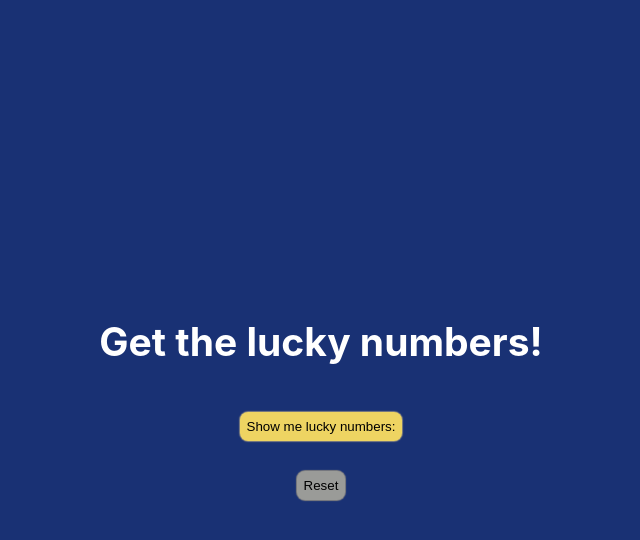
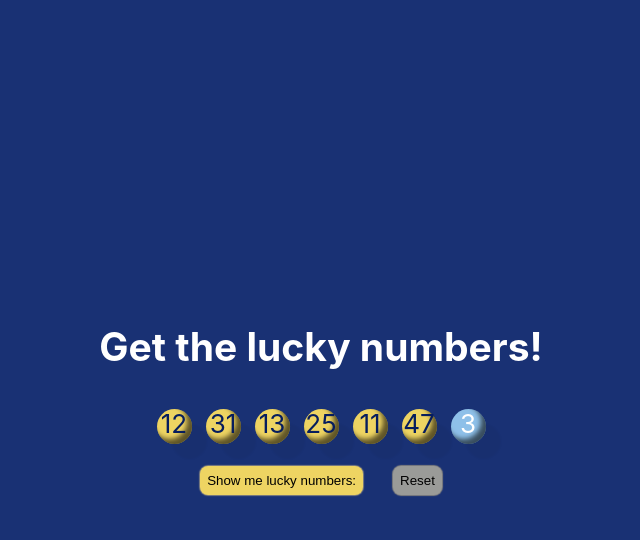
Before and after one commit to PaulinaLL/react-lotto, a React (Create React App) app: page / in a window 1280 px wide. Both pictures are taken after a click on the button "Show me lucky numbers:". Shown: the top 540 px of the page, without its empty margins (319-959 px from the left). Built offline with nearby package versions, Linux system fonts and the light colour scheme.

Commit message:
Add logic to the LuckyNumbers Component

```diff
--- a/src/Components/LottoNumbers/index.js
+++ b/src/Components/LottoNumbers/index.js
@@ -1,4 +1,5 @@
 import React from "react";
+import { getRandomNum, getRandomNumbers } from "../../helpers";
 
 class LuckyNumbers extends React.Component {
   constructor(props) {
@@ -6,22 +7,44 @@ class LuckyNumbers extends React.Component {
 
     this.state = {
       numbers: [],
-      number: null,
+      luckyNumber: null,
     };
 
     this.handleClick = this.handleClick.bind(this);
     this.resetClick = this.resetClick.bind(this);
   }
-  handleClick() {}
 
-  resetClick() {}
+  handleClick() {
+    this.setState({
+      numbers: getRandomNumbers(6),
+      luckyNumber: getRandomNum(1, 11),
+    });
+  }
+
+  resetClick() {
+    this.setState({
+      numbers: [],
+      luckyNumber: null,
+    });
+  }
 
   render() {
     return (
       <>
-        <div className="numbers"></div>
-        <button>Show me lucky numbers:</button>
-        <button>Reset</button>
+        <div className="numbers">
+          {this.state.numbers.map((num, index) => {
+            return (
+              <div className="number balls" key={index}>
+                {num}
+              </div>
+            );
+          })}
+          <div>{this.state.luckyNumber}</div>
+        </div>
+        <div className="buttons">
+          <button onClick={this.handleClick}>Show me lucky numbers:</button>
+          <button onClick={this.resetClick}>Reset</button>
+        </div>
       </>
     );
   }
```
